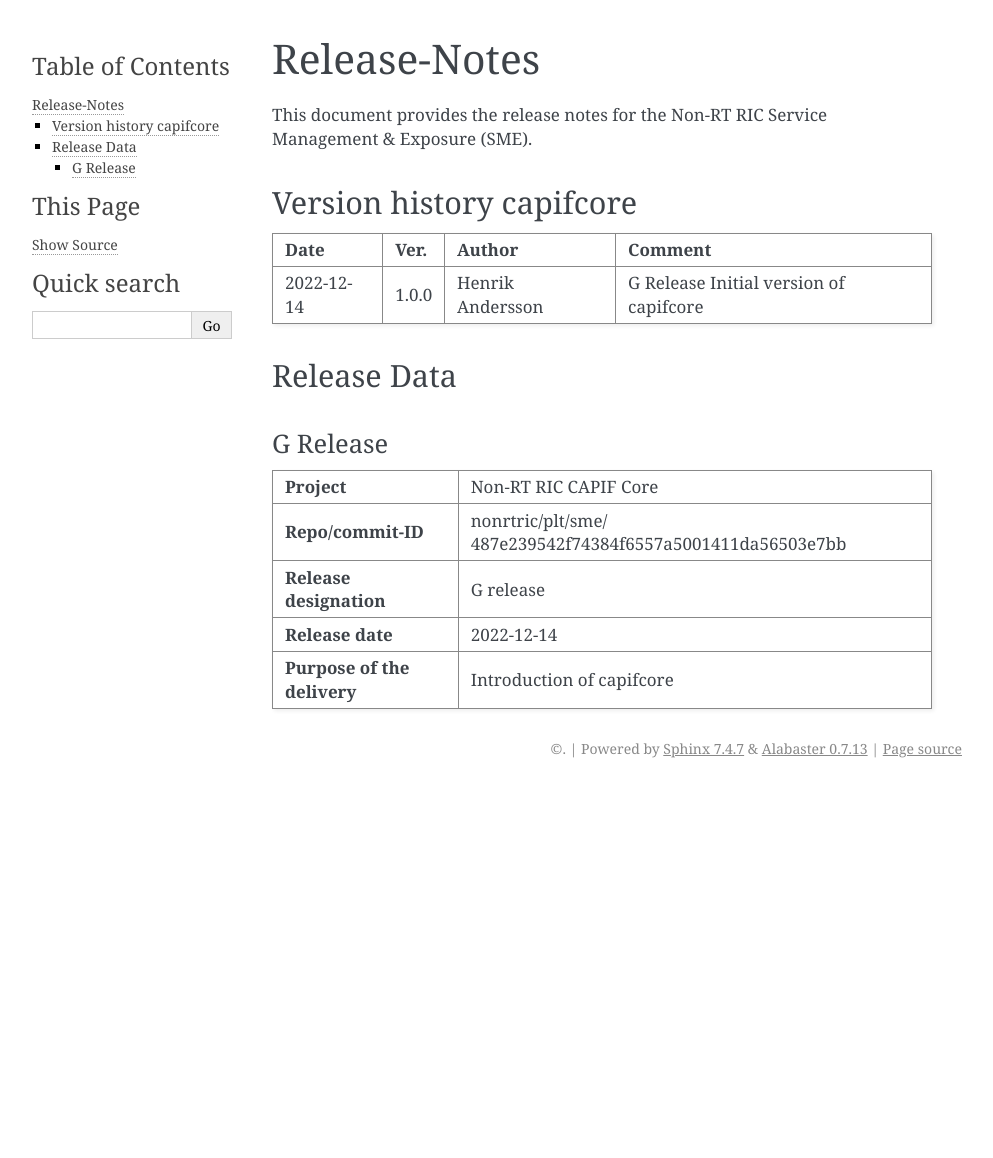
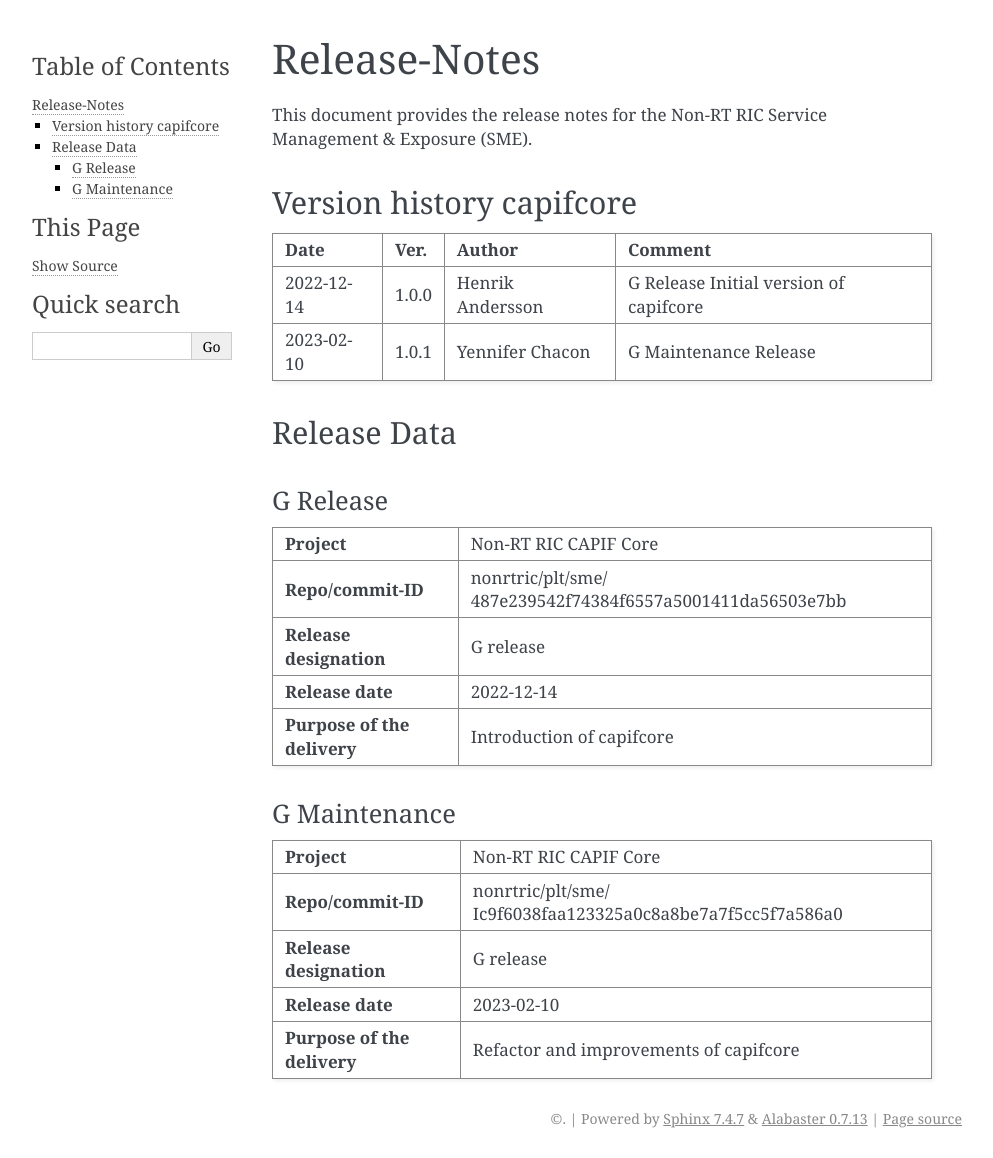
Before and after one commit to o-ran-sc/nonrtric-plt-sme, a Sphinx documentation site: the page built from docs/release-notes.rst, in a window 1280 px wide. Shown: the whole page, without its empty margins (148-1141 px from the left). Built offline with Sphinx 7.4.7, drawn with Linux system fonts in a browser that asks for light colours; before the commit the page ends 900 px from its top, so only the background shows below that.

Commit message:
Update Release Notes for G Maintenance Release
Issue-ID: NONRTRIC-838
Signed-off-by: ychacon <yennifer.chacon@est.tech>
Change-Id: I2ef1670a4d0eaaa58087f7146e783edb861cfcde

```diff
--- a/docs/release-notes.rst
+++ b/docs/release-notes.rst
@@ -19,6 +19,9 @@
 | 2022-12-14 | 1.0.0    | Henrik Andersson | G Release       |
 |            |          |                  | Initial version |
 |            |          |                  | of capifcore    |
++------------+----------+------------------+-----------------+
+| 2023-02-10 | 1.0.1    | Yennifer Chacon  | G Maintenance   |
+|            |          |                  | Release         |
 +------------+----------+------------------+-----------------+
 
 Release Data
@@ -43,3 +46,23 @@
 | **Purpose of the delivery** | Introduction of capifcore                         |
 |                             |                                                   |
 +-----------------------------+---------------------------------------------------+
+
+G Maintenance
+-------------
++-----------------------------+---------------------------------------------------+
+| **Project**                 | Non-RT RIC CAPIF Core                             |
+|                             |                                                   |
++-----------------------------+---------------------------------------------------+
+| **Repo/commit-ID**          | nonrtric/plt/sme/                                 |
+|                             | Ic9f6038faa123325a0c8a8be7a7f5cc5f7a586a0         |
+|                             |                                                   |
++-----------------------------+---------------------------------------------------+
+| **Release designation**     | G release                                         |
+|                             |                                                   |
++-----------------------------+---------------------------------------------------+
+| **Release date**            | 2023-02-10                                        |
+|                             |                                                   |
++-----------------------------+---------------------------------------------------+
+| **Purpose of the delivery** | Refactor and improvements of capifcore            |
+|                             |                                                   |
++-----------------------------+---------------------------------------------------+
```
